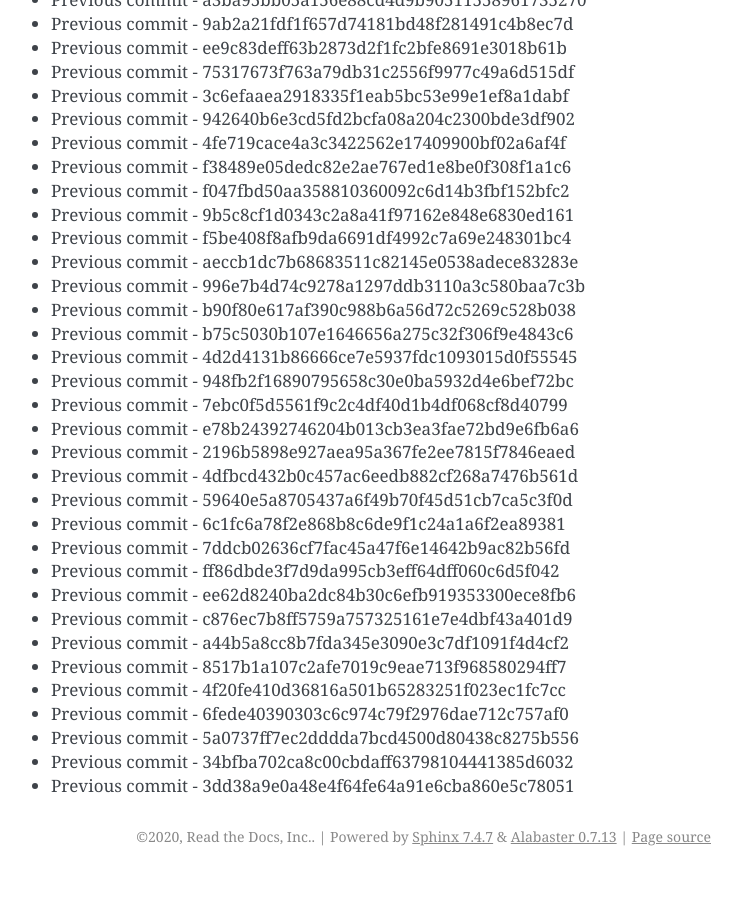
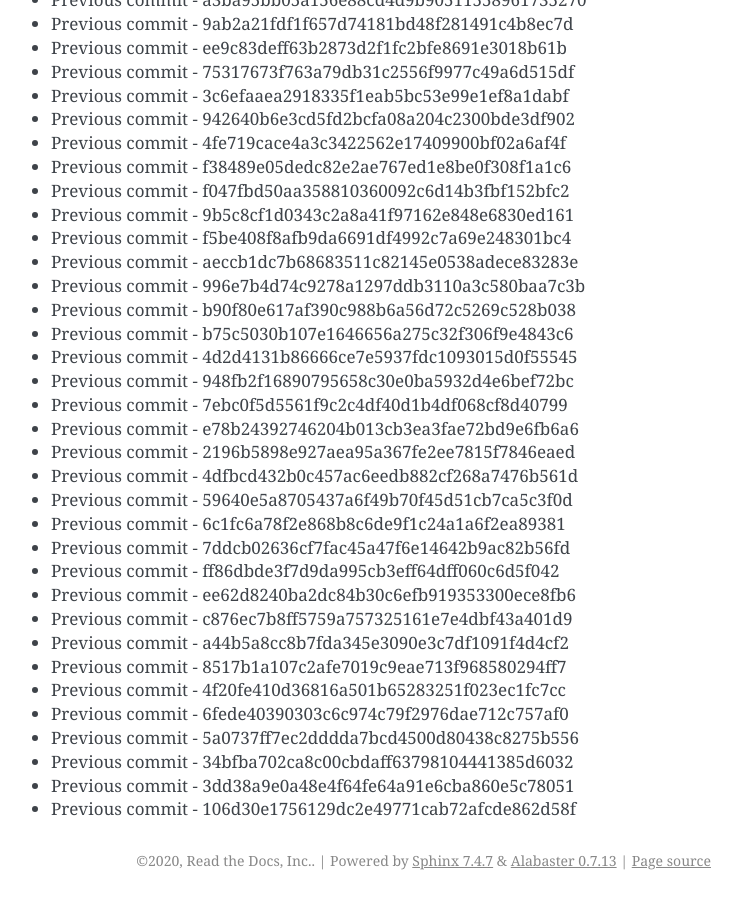
Before and after one commit to readthedocs/rtd-git-stresstest, a Sphinx documentation site: the page built from docs/updates.rst, in a window 1280 px wide and 900 px high, scrolled down 102601 px. Shown: the whole window, without its empty margins (399-1141 px from the left). Built offline with Sphinx 7.4.7, drawn with Linux system fonts in a browser that asks for light colours; before the commit the page ends 103477 px from its top, so only the background shows below that.

Commit message:
Generating commit from previous: 106d30e1756129dc2e49771cab72afcde862d58f

```diff
--- a/docs/updates.rst
+++ b/docs/updates.rst
@@ -4343,3 +4343,4 @@ It can be tested for any performance characteristics.
 * Previous commit - 5a0737ff7ec2dddda7bcd4500d80438c8275b556
 * Previous commit - 34bfba702ca8c00cbdaff63798104441385d6032
 * Previous commit - 3dd38a9e0a48e4f64fe64a91e6cba860e5c78051
+* Previous commit - 106d30e1756129dc2e49771cab72afcde862d58f
```
